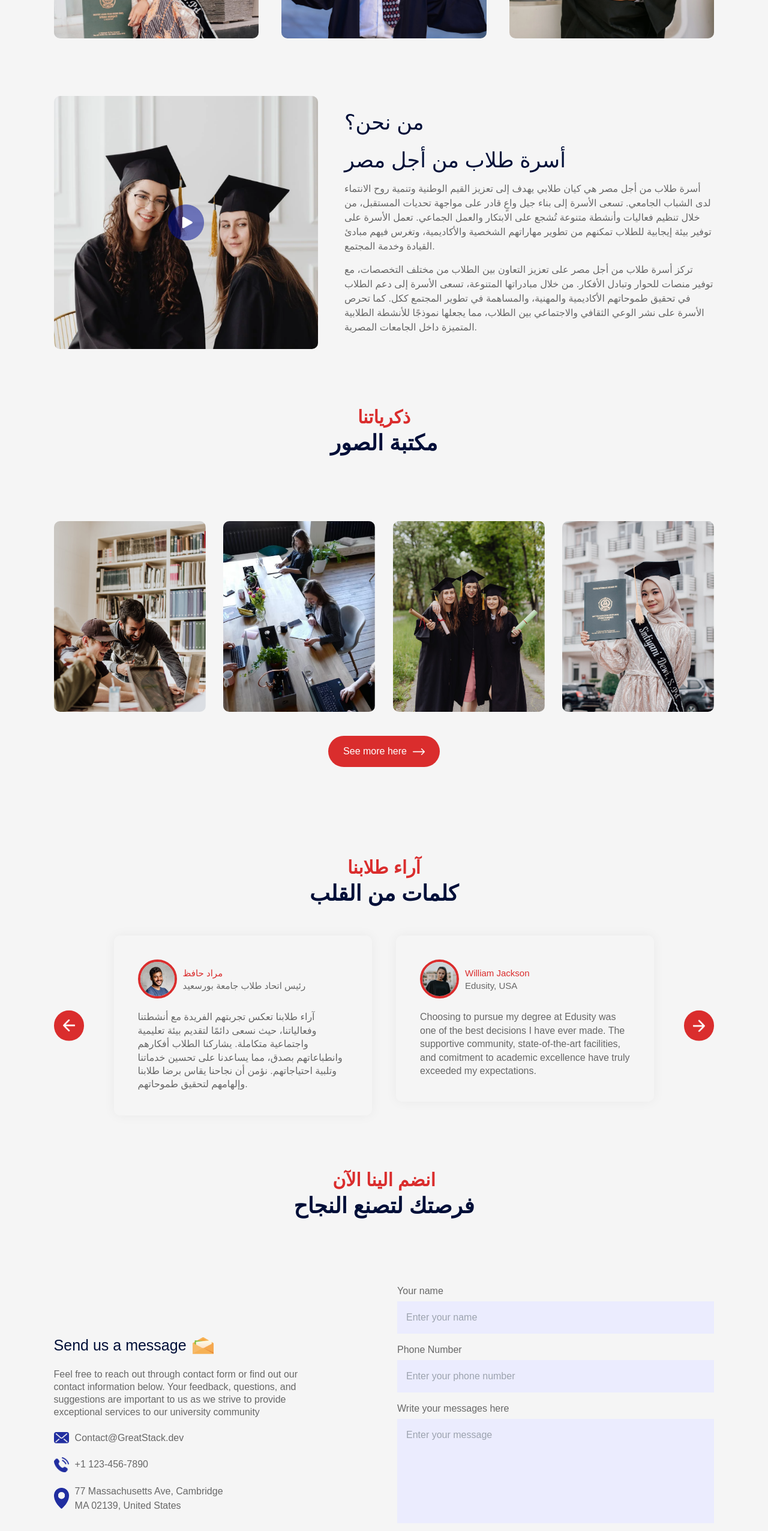
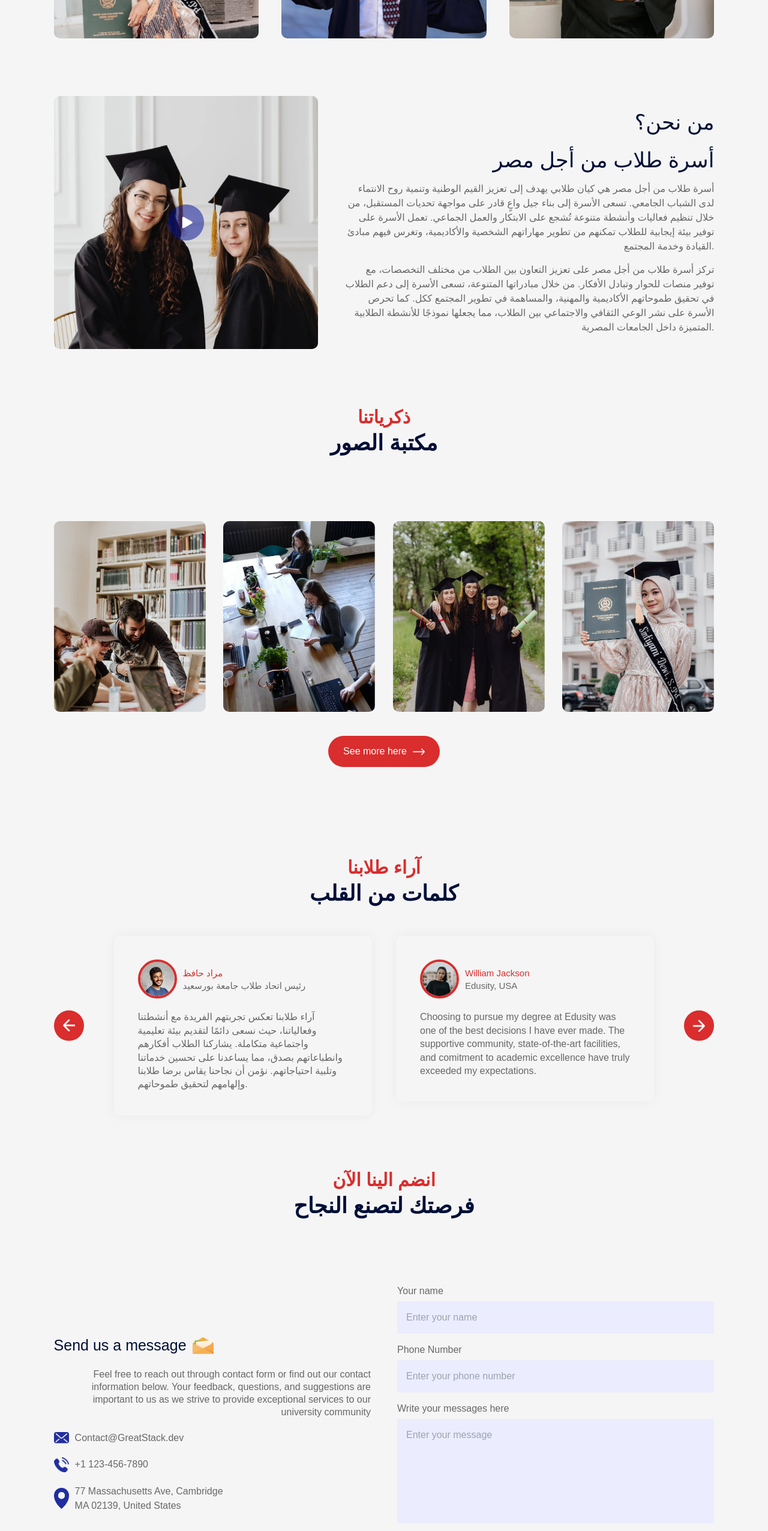
Before and after one commit to karimselim/For-Egypt, a Next.js app: page / in a window 1280 px wide. Shown: the part 1310-3863 px from the top of the page at 60% size. Built offline with nearby package versions, Linux system fonts and the light colour scheme.

Commit message:
text align

```diff
--- a/app/Components/About/About.css
+++ b/app/Components/About/About.css
@@ -31,11 +31,13 @@
   font-size: 35px;
   color: #000f38;
   margin: 10px 0;
-  max-width: 400px;
+  /* max-width: 400px; */
+  text-align: right;
 }
 .about p {
   color: #676767;
   margin-bottom: 15px;
+  text-align: right;
 }
 
 /* -----media query----- */
--- a/app/Components/Contact/Contact.css
+++ b/app/Components/Contact/Contact.css
@@ -20,7 +20,8 @@
   margin-left: 10px;
 }
 .contact-col p {
-  max-width: 450px;
+  /* max-width: 450px; */
+  text-align: right;
   line-height: 1.3;
 }
 .contact-col ul li {
```
